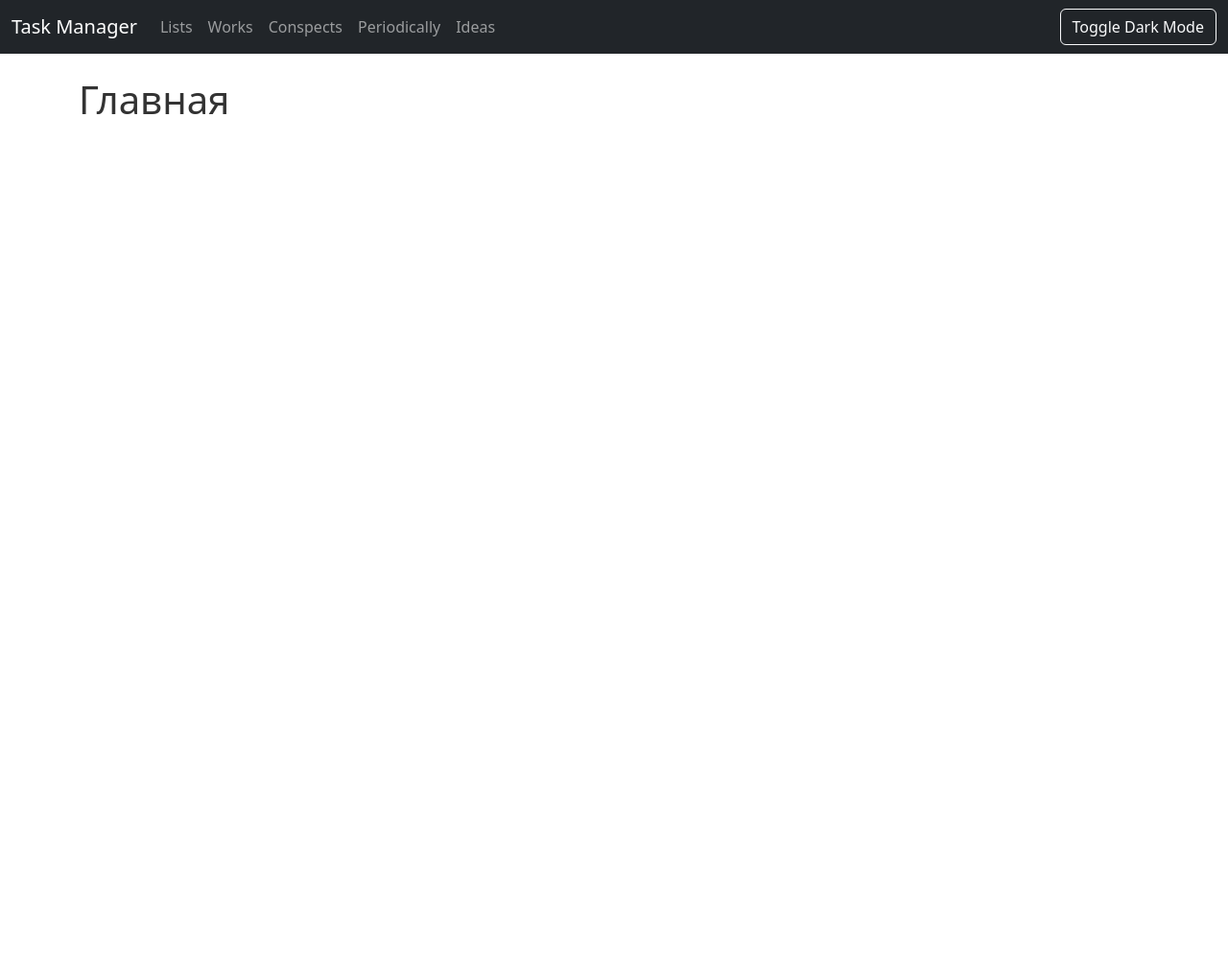
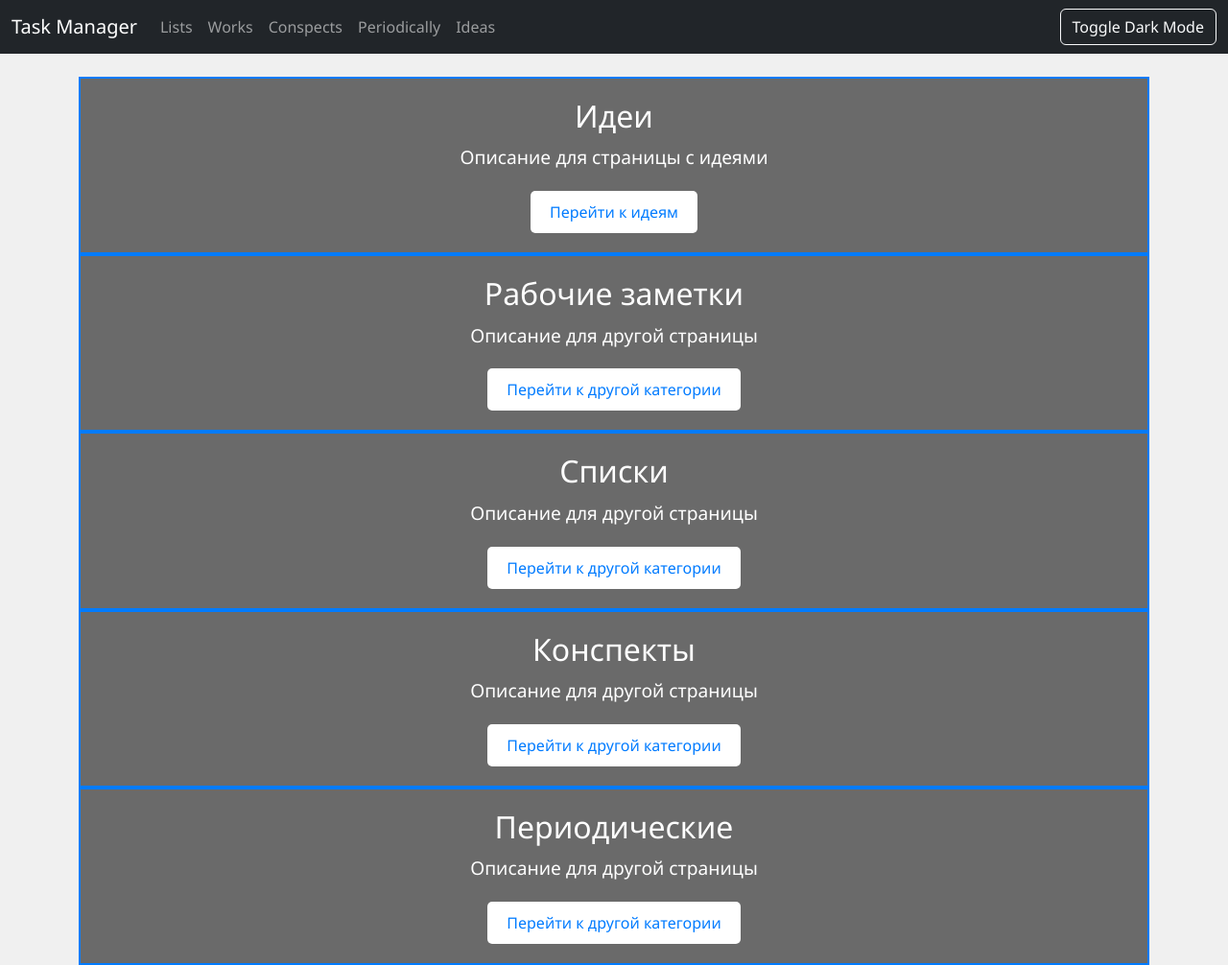
Before and after one commit to Bakachuba/Block, a Django app: page / in a window 1280 px wide. Shown: the whole page at 96% size. Before the commit the page ends 119 px from the top, so only its background shows below. Run offline with Django 5.2, Linux system fonts and the light colour scheme.

Commit message:
work version

```diff
--- a/notes/blocks/static/css/notes.css
+++ /dev/null
@@ -1,105 +0,0 @@
-/* General styles for both light and dark modes */
-body {
-    color: #333; /* Default text color for light mode */
-}
-
-body.dark-mode {
-    color: #fff; /* Default text color for dark mode */
-}
-
-/* Specific adjustments for dark mode visibility */
-body.dark-mode h3 {
-    color: #ffcc00; /* Adjust the color for better visibility in dark mode */
-}
-
-/* Rest of your existing styles remain unchanged */
-
-/* Добавление стилей для заметок */
-.notes-container {
-    display: flex;
-    flex-wrap: wrap;
-    justify-content: space-between;
-}
-
-.note {
-    width: calc(25% - 20px); /* Adjusted to 25% for four notes in a line */
-    margin: 10px;
-    box-sizing: border-box;
-    float: left;
-    border-radius: 5px;
-}
-
-.clearfix::after {
-    content: "";
-    clear: both;
-    display: table;
-}
-
-/* Light mode styles */
-.note {
-    border: 1px solid #ccc;
-    padding: 10px;
-    margin-bottom: 10px;
-}
-
-form {
-    margin-bottom: 20px;
-}
-
-form label {
-    display: block;
-    margin-bottom: 5px;
-    color: #333;
-}
-
-form input[type="text"],
-form textarea {
-    width: 100%;
-    padding: 8px;
-    margin-bottom: 10px;
-    box-sizing: border-box;
-    border-radius: 5px;
-}
-
-form button {
-    padding: 8px 16px;
-    background-color: #007bff;
-    color: #fff;
-    border: none;
-    cursor: pointer;
-    border-radius: 5px;
-}
-
-form button:hover {
-    background-color: #0056b3;
-}
-
-/* Dark mode styles */
-body.dark-mode .note {
-    border-color: #555;
-    background-color: #333;
-    color: #fff;
-}
-
-body.dark-mode form label {
-    color: #ffffff; /* Adjust label color in dark mode */
-}
-
-body.dark-mode form input[type="text"],
-body.dark-mode form textarea {
-    color: #000000; /* Adjust text color in dark mode */
-}
-
-body.dark-mode form button {
-    color: #fff;
-}
-
-body.dark-mode #toggle-dark-mode {
-    background-color: #ffcc00; /* Yellow background */
-    color: #000000; /* Dark text */
-}
-
-body.dark-mode #toggle-dark-mode:hover {
-    background-color: #ffffff; /* White background on hover */
-    color: #000000; /* Dark text on hover */
-}
--- /dev/null
+++ b/notes/blocks/static/css/styles.css
@@ -0,0 +1,98 @@
+body {
+    margin: 0;
+    padding: 0;
+    font-family: 'Segoe UI', Tahoma, Geneva, Verdana, sans-serif; /* Use your preferred font stack */
+    background-color: #f0f0f0; /* Light background color for the entire page */
+}
+
+.page-container {
+    display: flex;
+    flex-direction: column; /* Stack sections vertically */
+    height: 100vh;
+}
+
+.page-section {
+    flex: 1;
+    display: flex;
+    flex-direction: column;
+    justify-content: center;
+    align-items: center;
+    padding: 20px;
+    box-sizing: border-box;
+    border: 2px solid #007bff; /* Blue border */
+}
+
+.left-section {
+    background-color: rgba(50, 50, 50, 0.7); /* Semi-transparent dark gray background */
+    color: #fff; /* Text color for left section */
+}
+
+.right-section {
+    background-color: rgba(50, 50, 50, 0.7); /* Semi-transparent dark gray background */
+    color: #fff; /* Text color for right section */
+}
+
+.section-title {
+    font-size: 2em; /* Adjust the title font size */
+    margin-bottom: 10px;
+}
+
+.section-description {
+    font-size: 1.2em; /* Adjust the description font size */
+    margin-bottom: 20px;
+}
+
+.section-button {
+    display: inline-block;
+    padding: 10px 20px;
+    background-color: #fff;
+    color: #007bff; /* Button text color */
+    text-decoration: none;
+    border-radius: 5px;
+    transition: background-color 0.3s, color 0.3s;
+}
+
+.section-button:hover {
+    background-color: #007bff;
+    color: #fff; /* Button text color on hover */
+}
+
+
+body.dark-mode {
+    background-color: #333; /* Темно-серый фон для темной темы */
+    color: #fff; /* Белый текст для темной темы */
+}
+
+.card {
+    transition: transform 0.3s, opacity 0.3s; /* Анимация для карточек */
+}
+
+.card:hover {
+    transform: scale(1.05); /* Увеличение размера при наведении */
+    opacity: 0.8; /* Полупрозрачность при наведении */
+}
+
+#toggle-idea-form {
+    cursor: pointer;
+}
+
+.card {
+    max-height: 150px;
+    overflow: auto;
+    margin-bottom: 10px;
+    padding: 10px;
+    border: 1px solid #ccc;
+    box-sizing: border-box;
+}
+
+/* Стили для темной темы */
+.dark-theme .card {
+    background-color: #000;
+    color: #fff;
+}
+
+/* Стили для светлой темы */
+.light-theme .card {
+    background-color: #fff;
+    color: #000;
+}
--- /dev/null
+++ b/notes/blocks/static/js/ideas.js
@@ -0,0 +1,33 @@
+document.addEventListener('DOMContentLoaded', function() {
+    var toggleDarkModeButton = document.getElementById('toggle-dark-mode');
+    var body = document.body;
+
+    // Проверка сохраненной темы в localStorage
+    if (localStorage.getItem('darkMode') === 'enabled') {
+        body.classList.add('dark-mode');
+    }
+
+    toggleDarkModeButton.addEventListener('click', function() {
+        body.classList.toggle('dark-mode');
+
+        // Сохранение текущей темы в localStorage
+        var darkModeEnabled = body.classList.contains('dark-mode');
+        localStorage.setItem('darkMode', darkModeEnabled ? 'enabled' : 'disabled');
+    });
+
+    var toggleIdeaFormButton = document.getElementById('toggle-idea-form');
+    var formContainer = document.getElementById('idea-form-container');
+
+    if (toggleIdeaFormButton && formContainer) {
+        toggleIdeaFormButton.addEventListener('click', function() {
+            formContainer.style.display = (formContainer.style.display === 'none' || formContainer.style.display === '') ? 'block' : 'none';
+        });
+    }
+});
+
+document.getElementById('toggle-idea-form').addEventListener('click', function() {
+    var formContainer = document.getElementById('idea-form-container');
+    formContainer.style.display = (formContainer.style.display === 'none' || formContainer.style.display === '') ? 'block' : 'none';
+
+    console.log('Button clicked, formContainer style:', formContainer.style.display);
+});
--- a/notes/blocks/templates/blocks/base.html
+++ b/notes/blocks/templates/blocks/base.html
@@ -4,10 +4,9 @@
 <html lang="en">
 <head>
     <meta charset="UTF-8">
-    <title>{% block title %}Task Manager{% endblock %}</title>
+    <title>{% block title %}{% endblock %}</title>
     <link rel="stylesheet" href="https://cdn.jsdelivr.net/npm/bootstrap@5.3.2/dist/css/bootstrap.min.css">
-    <link rel="stylesheet" href="{% static 'css/dark-mode.css' %}" id="dark-mode-styles" disabled>
-    <link rel="stylesheet" href="{% static 'css/notes.css' %}">
+    <link rel="stylesheet" href="{% static 'css/styles.css' %}">
     {% block head %}{% endblock %}
 </head>
 <body class="m-0">
@@ -47,8 +46,7 @@
     <div class="container">
         {% block content %}{% endblock %}
     </div>
-
-    <script src="https://code.jquery.com/jquery-3.6.4.min.js"></script>
-    <script src="{% static 'js/dark-mode-toggle.js' %}"></script>
+    <script src="https://cdn.jsdelivr.net/npm/bootstrap@5.3.2/dist/js/bootstrap.bundle.min.js"></script>
+    <script src="{% static 'js/ideas.js' %}"></script>
 </body>
 </html>
--- a/notes/blocks/templates/blocks/index.html
+++ b/notes/blocks/templates/blocks/index.html
@@ -1,4 +1,6 @@
 {% extends 'blocks/base.html' %}
+
+{% load static %}
 
 {% block title %}
 {{ title }}
@@ -6,6 +8,38 @@
 
 {% block content %}
 
-<h1>Главная</h1>
+<link rel="stylesheet" href="{% static 'css/styles.css' %}">
+
+<div class="page-container">
+    <div class="page-section left-section">
+        <h1 class="section-title">Идеи</h1>
+        <p class="section-description">Описание для страницы с идеями</p>
+        <a href="{% url 'ideas' %}" class="section-button">Перейти к идеям</a>
+    </div>
+
+    <div class="page-section right-section">
+        <h1 class="section-title">Рабочие заметки</h1>
+        <p class="section-description">Описание для другой страницы</p>
+        <a href="{% url 'works' %}" class="section-button">Перейти к другой категории</a>
+    </div>
+
+    <div class="page-section right-section">
+        <h1 class="section-title">Списки</h1>
+        <p class="section-description">Описание для другой страницы</p>
+        <a href="{% url 'lists' %}" class="section-button">Перейти к другой категории</a>
+    </div>
+
+    <div class="page-section right-section">
+        <h1 class="section-title">Конспекты</h1>
+        <p class="section-description">Описание для другой страницы</p>
+        <a href="{% url 'summary' %}" class="section-button">Перейти к другой категории</a>
+    </div>
+
+     <div class="page-section right-section">
+        <h1 class="section-title">Периодические</h1>
+        <p class="section-description">Описание для другой страницы</p>
+        <a href="{% url 'periodic' %}" class="section-button">Перейти к другой категории</a>
+    </div>
+</div>
 
 {% endblock %}
--- a/notes/blocks/views.py
+++ b/notes/blocks/views.py
@@ -107,7 +107,7 @@ def idea(request):
         form = IdeaForm(request.POST)
         if form.is_valid():
             form.save()
-            return redirect('ideas')  # Assuming you have a URL named 'ideas'
+            return redirect('ideas')
     else:
         form = IdeaForm()
 
```
Also changed, not shown: notes/blocks/static/css/dark-mode.css (deleted, +0 -38 lines), notes/blocks/static/js/dark-mode-toggle.js (deleted, +0 -47 lines), notes/blocks/templates/blocks/ideas.html (+22 -17 lines), notes/db.sqlite3 (deleted).
